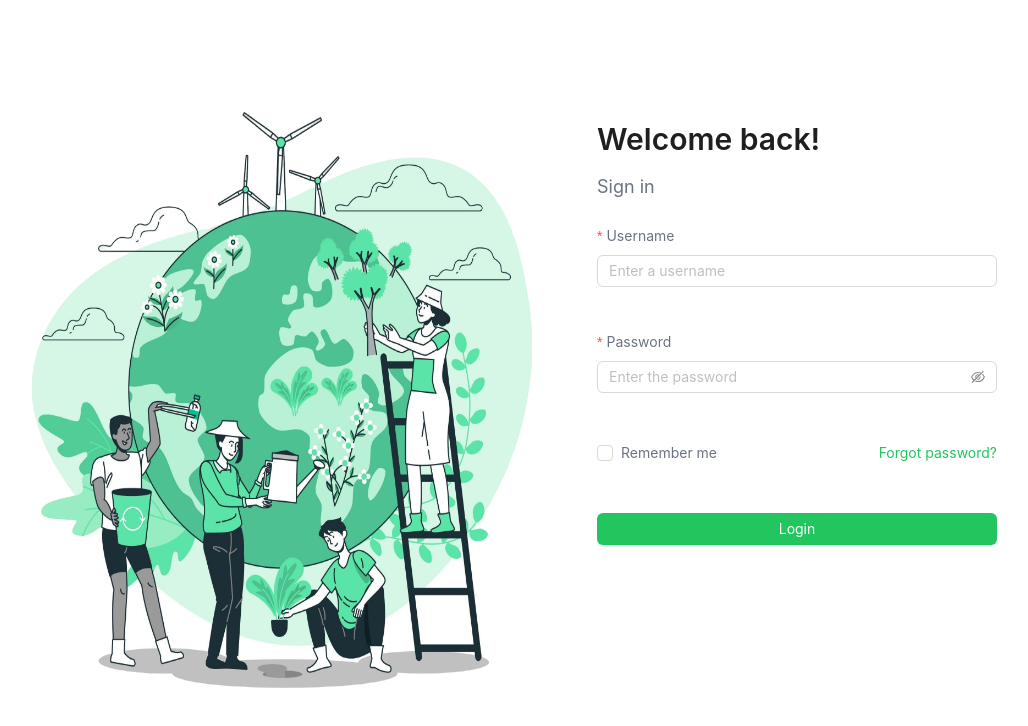
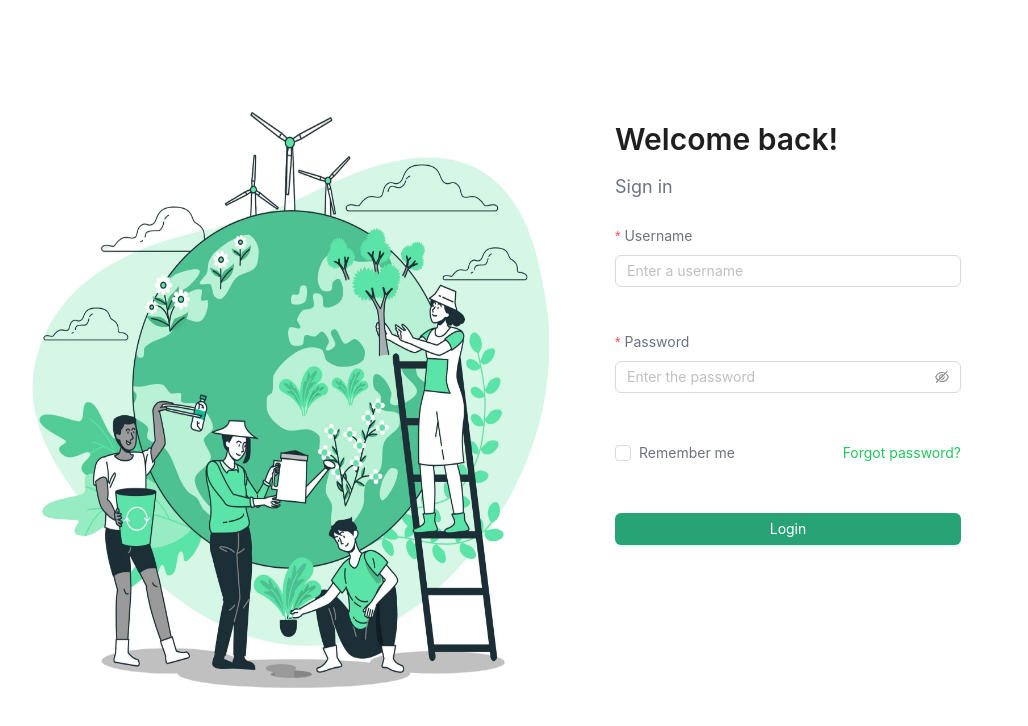
Before and after one commit to vmkmanokumar/GHG-Conversion-Factors, a Next.js app: page / in a window 1280 px wide. Shown: the top 726 px of the page, without its empty margins (121-1149 px from the left). Built offline with nearby package versions, Linux system fonts and the light colour scheme.

Commit message:
login page fixed

```diff
--- a/src/app/(Auth)/login/login.js
+++ b/src/app/(Auth)/login/login.js
@@ -16,9 +16,13 @@ export default function Login() {
 
   return (
     <div className="h-screen w-screen bg-white flex items-center justify-center p-4">
-      <Row className="text-white w-full h-auto rounded-lg ml-28 sm:mr-9 flex flex-col md:flex-row items-center md:items-start">
+      <Row className="w-full h-auto rounded-lg flex flex-col md:flex-row items-center md:items-start  lg:ml-28">
         {/* Left Section: Logo (Hidden on Mobile) */}
-        <Col md={12} className="hidden md:flex justify-center items-center">
+        <Col
+          md={12}
+          xs={0}
+          className="hidden md:flex justify-center items-center"
+        >
           <img
             src={loginLogo.src}
             alt="Login Logo"
@@ -30,8 +34,8 @@ export default function Login() {
         <Col
           xs={24}
           sm={24}
-          md={12}
-          className="p-6 sm:p-10 w-full flex flex-col justify-center"
+          md={9}
+          className="p-6 sm:p-10 w-full  flex flex-col justify-center "
         >
           <Title level={2} className="text-gray-800 text-center md:text-left">
             Welcome back!
@@ -78,7 +82,7 @@ export default function Login() {
               <Button
                 type="primary"
                 htmlType="submit"
-                className="bg-green-500 text-white w-full"
+                className="bg-[#27A376] text-white w-full hover:bg-[#27A376]"
               >
                 Login
               </Button>
```
